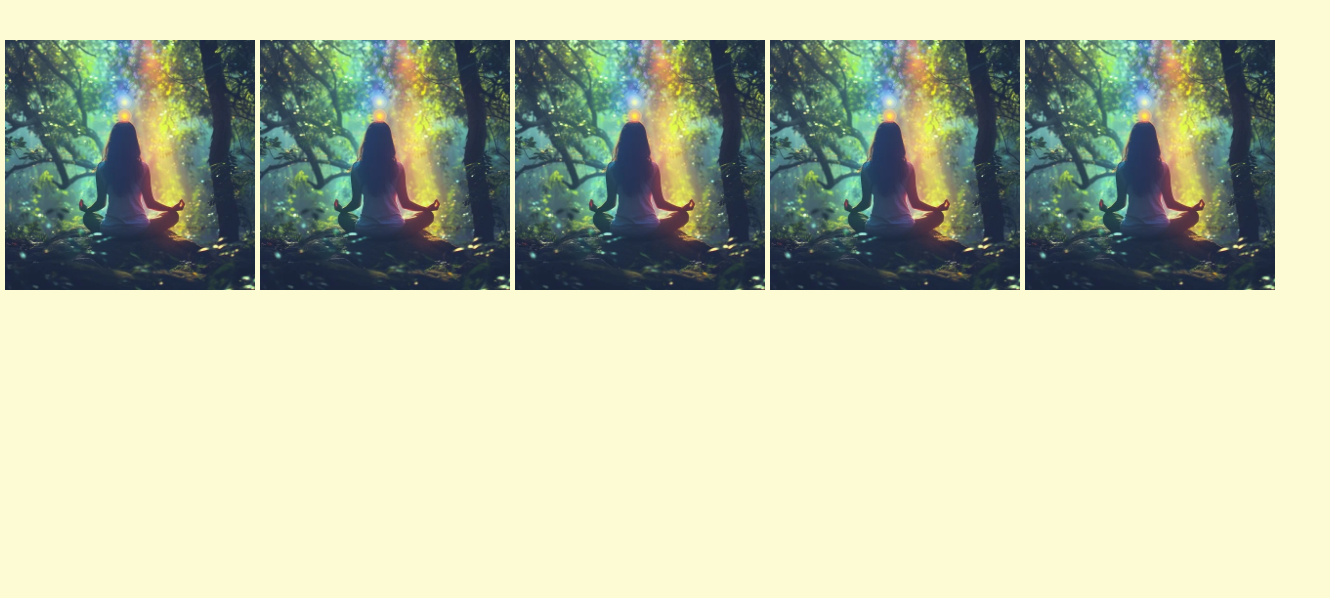
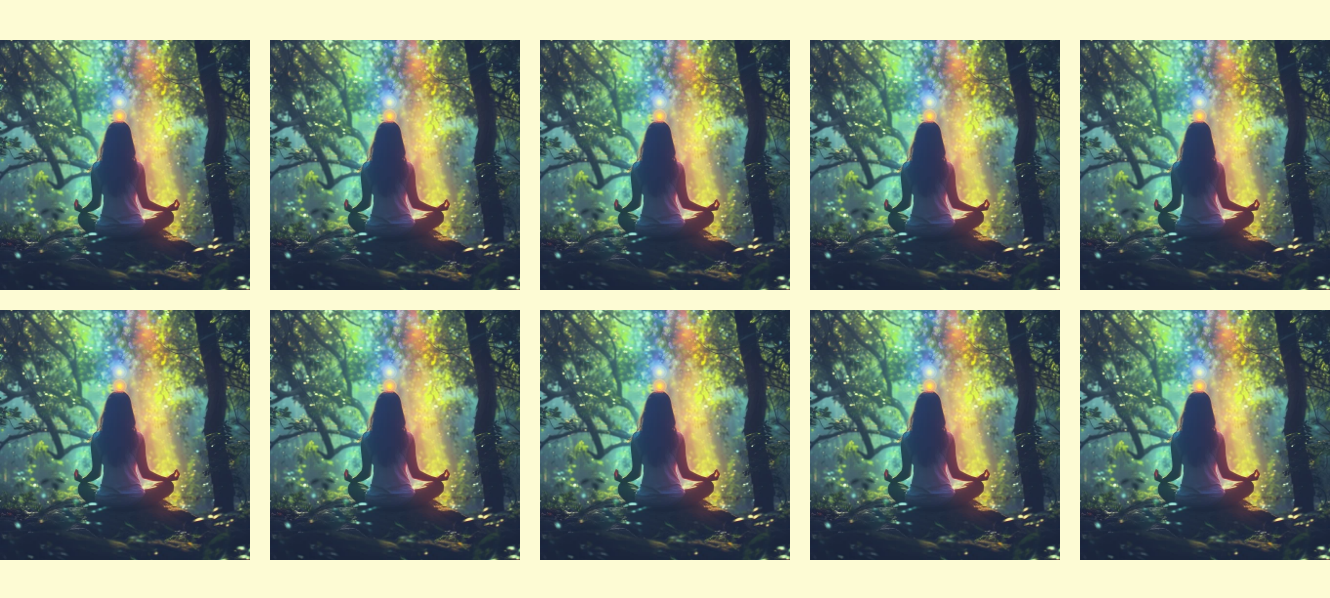
Before and after one commit to alextheradu/thisisobviouslyajoke.github.io, a plain HTML site: page index.html in a window 1280 px wide. Shown: the whole page, 1330 px wide, since content can reach past the window. Drawn offline with Linux system fonts and the light colour scheme.

Commit message:
Co-authored-by: HREDDIK <HREDDIK@users.noreply.github.com>

```diff
--- a/index.html
+++ b/index.html
@@ -17,7 +17,7 @@
             <img width="250" src="/serenities/1.webp" alt="Serenities Online">
         </div>
     </div>
-    <!-- <div class="bottom-row">
+    <div class="bottom-row">
         <div class="image-container">
             <img width="250" src="/serenities/1.webp" alt="Serenities Online">
             <img width="250" src="/serenities/1.webp" alt="Serenities Online">
@@ -25,6 +25,6 @@
             <img width="250" src="/serenities/1.webp" alt="Serenities Online">
             <img width="250" src="/serenities/1.webp" alt="Serenities Online">
         </div>
-    </div> -->
+    </div>
 </body>
 </html>
--- a/style.css
+++ b/style.css
@@ -20,12 +20,14 @@ h1 {
 }
 
 .bottom-row {
-    padding: 10px;
+    padding: 0px;
+    justify-content: space-between;
+    margin-top: 20px;
 }
 
 .image-container {
     display: flex;
-    gap: 0;
+    gap: 20px;
     justify-content: space-evenly;
     margin-left: 0;
     margin-right: 0;
```
